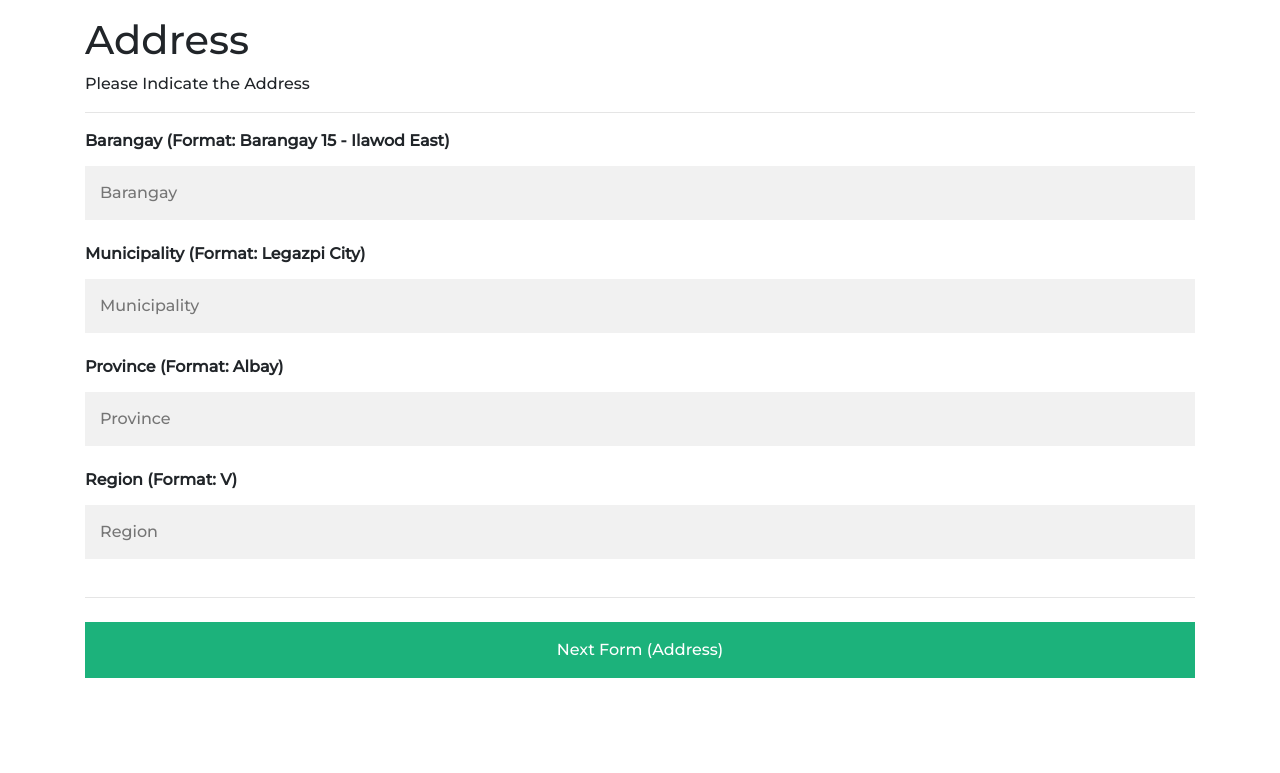
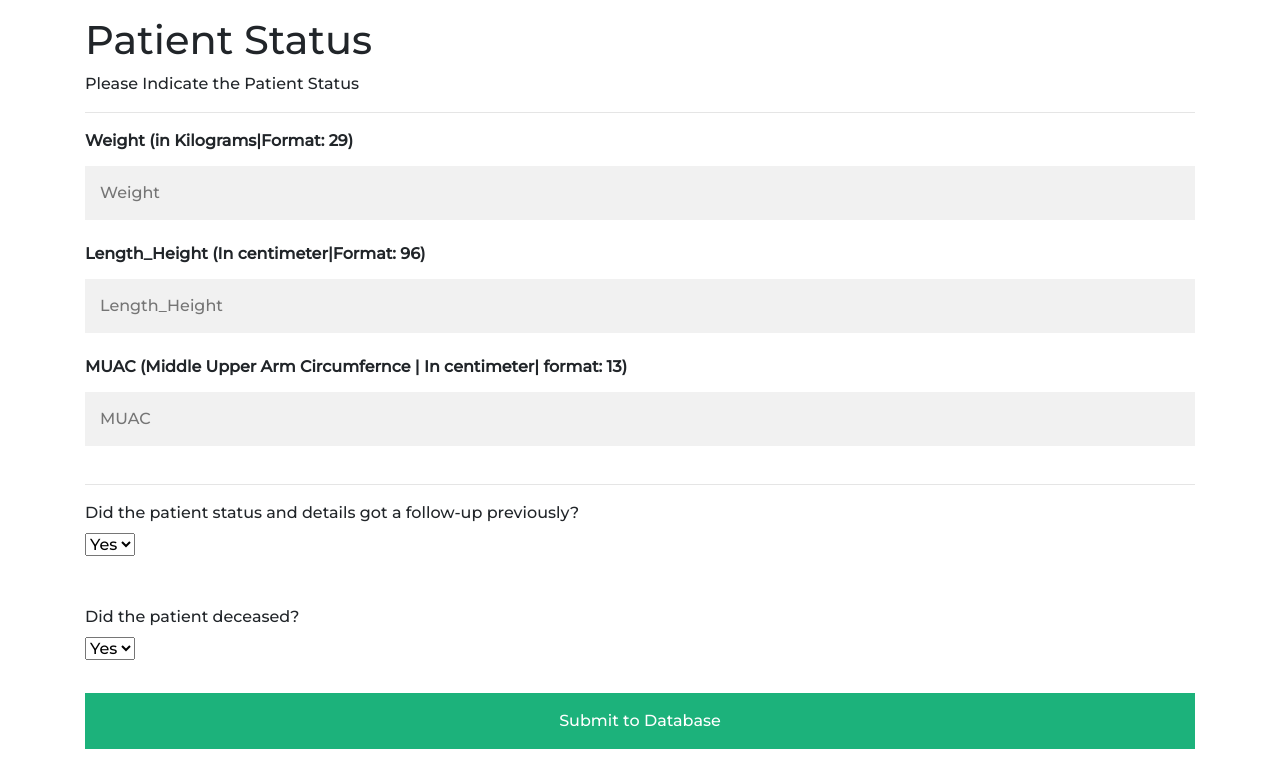
Before and after one commit to Lester105/Hackathon-NNC-, a PHP site: the page made by Hackathon-NNC-/Registration2.html in a window 1280 px wide. Shown: the part 181-954 px from the top of the page. Before the commit the page ends 859 px from the top, so only its background shows below. Run offline with PHP 8.4, Linux system fonts and the light colour scheme; a stand-in replaces the project's code that opens the database connection; some libraries are stand-ins or nearby versions.

Commit message:
Add files via upload

```diff
--- a/Hackathon-NNC-/Registration.css
+++ b/Hackathon-NNC-/Registration.css
@@ -71,6 +71,41 @@ input[type=text]:focus, input[type=password]:focus {
   outline: none;
 }
 
+input[type=number], input[type=password] {
+  width: 100%;
+  padding: 15px;
+  margin: 5px 0 22px 0;
+  display: inline-block;
+  border: none;
+  background: #f1f1f1;
+}
+
+input[type=number]:focus, input[type=password]:focus {
+  background-color: #ddd;
+  outline: none;
+}
+
+body
+{
+  font-family: "Open Sans";
+}
+
+#wrapper {
+  max-width: 90%;
+  margin-left: auto;
+  margin-right: auto;
+}
+
+input[type="radio"] {
+  margin: 0;
+  font: inherit;
+  color: currentColor;
+  width: 1.15em;
+  height: 1.15em;
+  border: 0.15em solid currentColor;
+  border-radius: 50%;
+  transform: translateY(-0.075em);
+}
 /* Overwrite default styles of hr */
 hr {
   border: 1px solid #f1f1f1;
--- a/Hackathon-NNC-/Registration2.html
+++ b/Hackathon-NNC-/Registration2.html
@@ -1,7 +1,7 @@
 <!doctype html>
 <html lang="en">
   <head>
-    <title>Address</title>
+    <title>Patient Assessment</title>
 
     <meta charset="UTF-8">
     <meta http-equiv="X-UA-Compatible" content="IE=edge">
@@ -61,30 +61,54 @@
 
     <div class="container">
 
-      <h1>Address</h1>
-      <p>Please Indicate the Address</p>
+      <h1>Patient Status</h1>
+      <p>Please Indicate the Patient Status</p>
 
       <hr>
-    <form action = "https://sheetdb.io/api/v1/9fkndcsb0to1w" method="post" id="sheetdb-form">
+    <form action = "https://sheetdb.io/api/v1/ry7uhp7nl8rbe?sheet=sheet2" method="post" id="sheetdb-form">
 
-      <label for="Brgy"><b>Barangay (Format: Barangay 15 - Ilawod East) </b></label>
-      <input type="text" placeholder="Barangay" name="data[Barangay]" id="Barangay" required>
+      <label for="Weight"><b>Weight (in Kilograms|Format: 29) </b></label>
+      <input type="number" placeholder="Weight" name="data[Weight]" id="Weight" required>
 
-      <label for="Municipality"><b>Municipality (Format: Legazpi City)</b></label>
-      <input type="text" placeholder="Municipality" name="data[Municipality]" id="Municipality" required>
+      <label for="Length_Height"><b>Length_Height (In centimeter|Format: 96)</b></label>
+      <input type="number" placeholder="Length_Height" name="data[Length_Height]" id="Length_Height" required>
 
-      <label for="Province"><b>Province (Format: Albay)</b></label>
-      <input type="text" placeholder="Province" name="data[Province]" id="Province" required>
-
-      <label for="Region"><b>Region (Format: V)</b></label>
-      <input type="text" placeholder="Region" name="data[Region]" id="Region" required>
-
+      <label for="MUAC"><b>MUAC (Middle Upper Arm Circumfernce | In centimeter| format: 13)</b></label>
+      <input type="number" placeholder="MUAC" name="data[MUAC]" id="MUAC" required>
       <hr>
 
-        <button type="submit" class="registerbtn">Next Form (Address)</button>
+    <label for="Default">Did the patient status and details got a follow-up previously?</label>
+    <br>
+      <select name="data[default]" id="lang">
+        <option value="Yes">Yes</option>
+        <option value="No">No</option>
+      </select>
+
+<br>
+<br>
+<br>
+
+      <label for="dead">Did the patient deceased?</label>
+      <br>
+      <select name="data[dead]" id="lang">
+        <option value="Yes">Yes</option>
+        <option value="No">No</option>
+      </select>
+<br>
+<br>
+
+      <button type="submit" class="registerbtn">Submit to Database</button>
+
+    <input type="hidden" id="userid" name="data[ID]">
+
     </form>
 
     <script>
+
+        let id =localStorage.getItem('id');
+        console.log(id);
+
+        document.getElementById("userid").value = id;
 
         var form = document.getElementById('sheetdb-form');
         form.addEventListener("submit", e => {
@@ -96,13 +120,13 @@
               response => response.json()
           ).then((html) => {
             // you can put any JS code here
-            window.open('Registration3.html', '_self');
+            window.open('index.html', '_self');
+
 
           });
         });
 
     </script>
-
     </div>
 
   </body>
--- a/Hackathon-NNC-/Registration3.html
+++ b/Hackathon-NNC-/Registration3.html
@@ -65,7 +65,7 @@
       <p>Please Indicate the Patient Status</p>
 
       <hr>
-    <form action = "https://sheetdb.io/api/v1/jb061k90gw402" method="post" id="sheetdb-form">
+    <form action = "https://sheetdb.io/api/v1/ry7uhp7nl8rbe?sheet=sheet2" method="post" id="sheetdb-form">
 
       <label for="Weight"><b>Weight (Format: 29 kg) </b></label>
       <input type="text" placeholder="Weight" name="data[Weight]" id="Weight" required>
@@ -81,6 +81,8 @@
     </form>
 
     <script>
+
+
 
         var form = document.getElementById('sheetdb-form');
         form.addEventListener("submit", e => {
```
Also changed, not shown: Hackathon-NNC-/Registration.html (+53 -4 lines).
